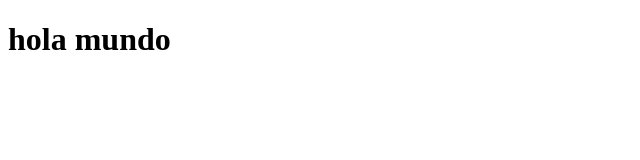
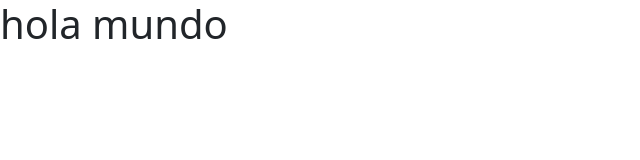
Before and after one commit to agilardino/tecnoplast.github.io, a website: page index.html in a window 1280 px wide. Shown: the whole page, without its empty margins (0-640 px from the left). Drawn offline with nearby package versions, Linux system fonts and the light colour scheme.

Commit message:
css y bootstrap
creación de las carpetas

```diff
--- /dev/null
+++ b/css/styles.sass
@@ -0,0 +1,2 @@
+body
+    font-size: 1rem
--- a/index.html
+++ b/index.html
@@ -4,6 +4,8 @@
     <meta charset="UTF-8">
     <meta name="viewport" content="width=device-width, initial-scale=1.0">
     <title>Document</title>
+    <link rel="stylesheet" href="node_modules/bootstrap/dist/css/bootstrap.min.css">
+    <link rel="stylesheet" href="css/styles.css">
 </head>
 <body>
     <h1>hola mundo</h1>
--- /dev/null
+++ b/package.json
@@ -0,0 +1,5 @@
+{
+  "dependencies": {
+    "bootstrap": "^5.3.3"
+  }
+}
```
Also changed, not shown: css/styles.css (added), 2 other files.
